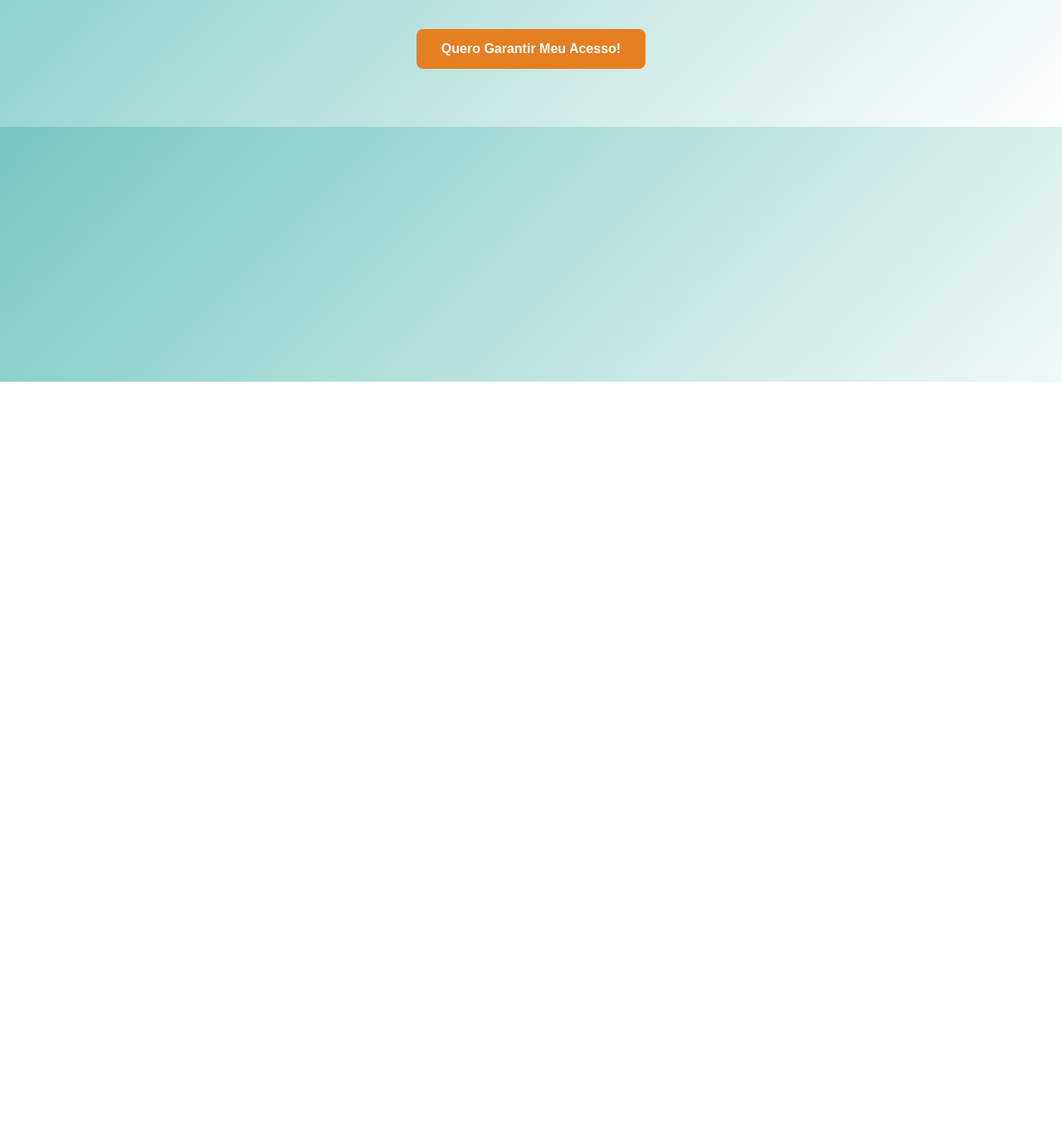
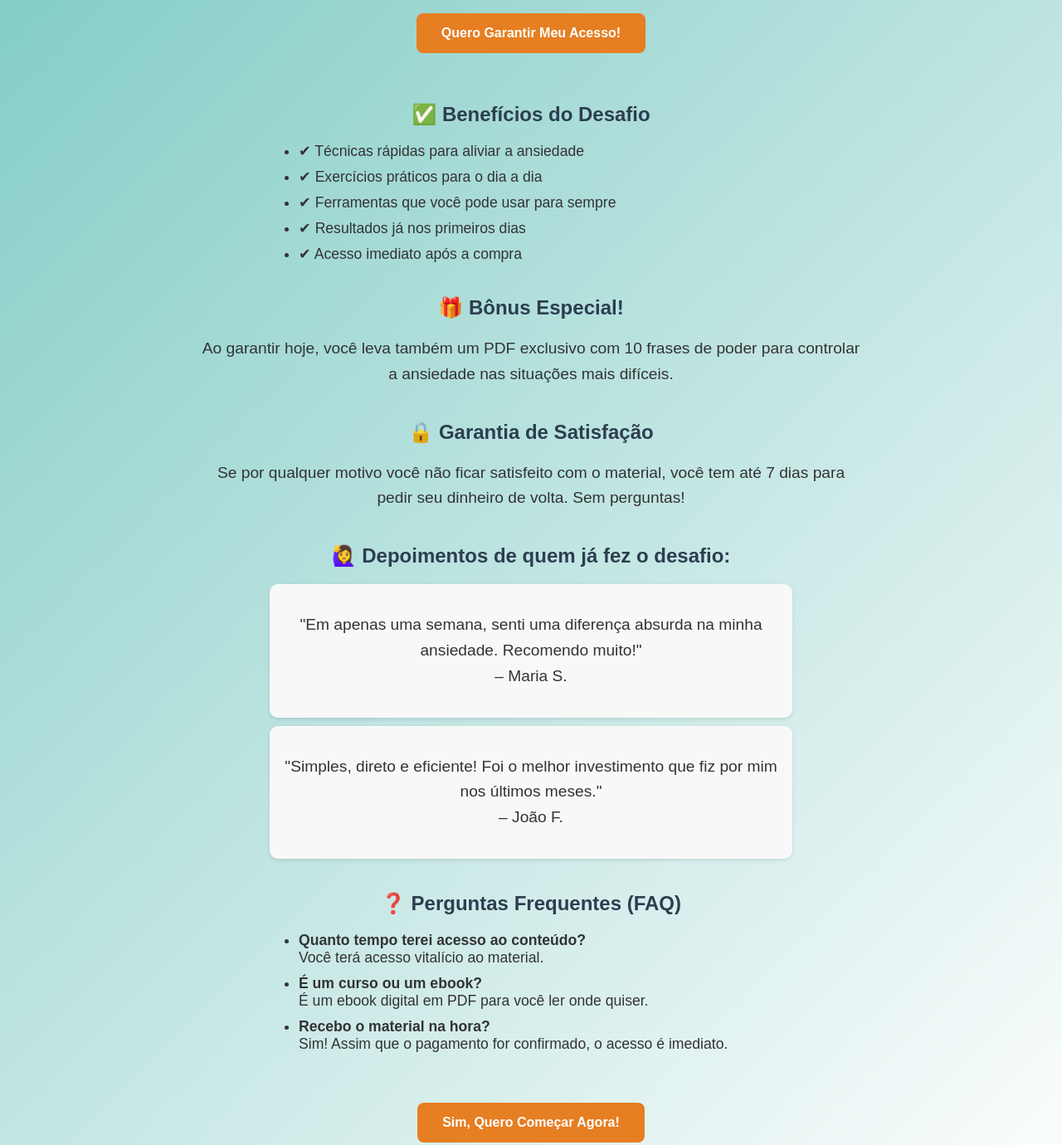
Before and after one commit to GOMES138/desafio-7-dias, a plain HTML site: page index.html in a window 1280 px wide. Shown: the part 340-1720 px from the top of the page at 83% size. Before the commit the page ends 800 px from the top, so only its background shows below. Drawn offline with Linux system fonts and the light colour scheme.

Commit message:
Adicionando benefícios, bônus, garantia e FAQ

```diff
--- a/index.html
+++ b/index.html
@@ -18,9 +18,8 @@
             margin: 50px auto;
             padding: 20px;
         }
-        h1 {
+        h1, h2 {
             color: #2c3e50;
-            font-size: 2.5em;
         }
         .capa img {
             max-width: 300px;
@@ -34,10 +33,19 @@
             font-size: 1.2em;
             line-height: 1.6;
         }
+        ul {
+            text-align: left;
+            font-size: 1.1em;
+            margin: 20px auto;
+            max-width: 600px;
+        }
+        li {
+            margin-bottom: 10px;
+        }
         .botao-compra {
             display: inline-block;
             padding: 15px 30px;
-            margin-top: 20px;
+            margin: 20px auto;
             background-color: #e67e22;
             color: #fff;
             text-decoration: none;
@@ -47,6 +55,17 @@
         }
         .botao-compra:hover {
             background-color: #d35400;
+        }
+        .section {
+            margin: 40px 0;
+        }
+        .depoimento {
+            background-color: #f8f8f8;
+            padding: 15px;
+            border-radius: 10px;
+            margin: 10px auto;
+            max-width: 600px;
+            box-shadow: 0 2px 5px rgba(0,0,0,0.1);
         }
     </style>
 </head>
@@ -62,6 +81,48 @@
         Um guia direto, acessível e feito para quem busca mais equilíbrio emocional no dia a dia.</p>
 
         <a href="https://pay.kiwify.com.br/2BsyP9f" class="botao-compra" target="_blank">Quero Garantir Meu Acesso!</a>
+
+        <div class="section">
+            <h2>✅ Benefícios do Desafio</h2>
+            <ul>
+                <li>✔ Técnicas rápidas para aliviar a ansiedade</li>
+                <li>✔ Exercícios práticos para o dia a dia</li>
+                <li>✔ Ferramentas que você pode usar para sempre</li>
+                <li>✔ Resultados já nos primeiros dias</li>
+                <li>✔ Acesso imediato após a compra</li>
+            </ul>
+        </div>
+
+        <div class="section">
+            <h2>🎁 Bônus Especial!</h2>
+            <p>Ao garantir hoje, você leva também um PDF exclusivo com 10 frases de poder para controlar a ansiedade nas situações mais difíceis.</p>
+        </div>
+
+        <div class="section">
+            <h2>🔒 Garantia de Satisfação</h2>
+            <p>Se por qualquer motivo você não ficar satisfeito com o material, você tem até 7 dias para pedir seu dinheiro de volta. Sem perguntas!</p>
+        </div>
+
+        <div class="section">
+            <h2>🙋‍♀️ Depoimentos de quem já fez o desafio:</h2>
+            <div class="depoimento">
+                <p>"Em apenas uma semana, senti uma diferença absurda na minha ansiedade. Recomendo muito!"<br>– Maria S.</p>
+            </div>
+            <div class="depoimento">
+                <p>"Simples, direto e eficiente! Foi o melhor investimento que fiz por mim nos últimos meses."<br>– João F.</p>
+            </div>
+        </div>
+
+        <div class="section">
+            <h2>❓ Perguntas Frequentes (FAQ)</h2>
+            <ul>
+                <li><strong>Quanto tempo terei acesso ao conteúdo?</strong><br>Você terá acesso vitalício ao material.</li>
+                <li><strong>É um curso ou um ebook?</strong><br>É um ebook digital em PDF para você ler onde quiser.</li>
+                <li><strong>Recebo o material na hora?</strong><br>Sim! Assim que o pagamento for confirmado, o acesso é imediato.</li>
+            </ul>
+        </div>
+
+        <a href="https://pay.kiwify.com.br/2BsyP9f" class="botao-compra" target="_blank">Sim, Quero Começar Agora!</a>
     </div>
 </body>
 </html>
```
